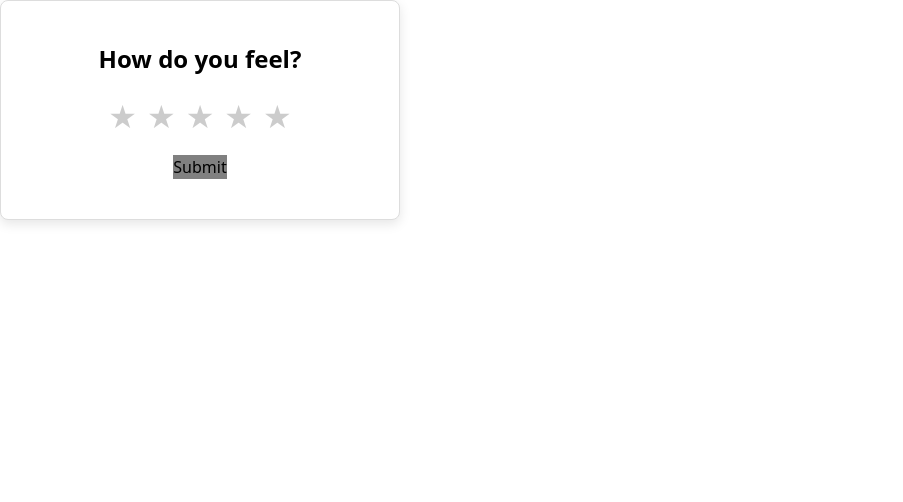
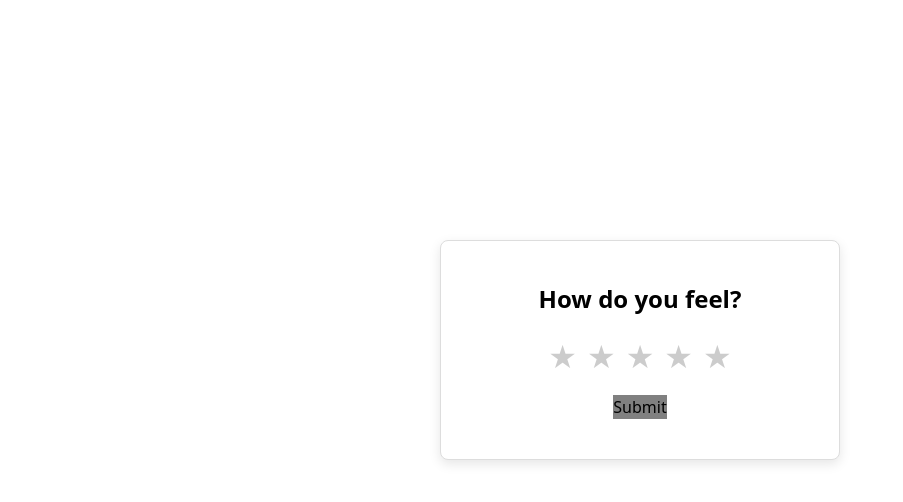
Before and after one commit to Dimterion/react-apps, a React (Vite) app: page /rating in a window 1280 px wide. Shown: the top 502 px of the page, without its empty margins (0-903 px from the left). Built offline with nearby package versions, Linux system fonts and the light colour scheme; no server answers.

Commit message:
adjust rating page responsiveness

```diff
--- a/src/components/Rating/rating.css
+++ b/src/components/Rating/rating.css
@@ -1,4 +1,5 @@
 .rating-container {
+  margin: 30vh auto;
   text-align: center;
   padding: 40px 30px;
   border: 1px solid #ddd;
@@ -6,6 +7,13 @@
   border-radius: 8px;
   background-color: #fff;
   box-shadow: 0 4px 12px rgba(0, 0, 0, 0.1);
+}
+
+@media screen and (max-width: 300px) {
+  .rating-container {
+    padding: 20px 15px;
+    max-width: 95vw;
+  }
 }
 
 .rating-container h2 {
```
